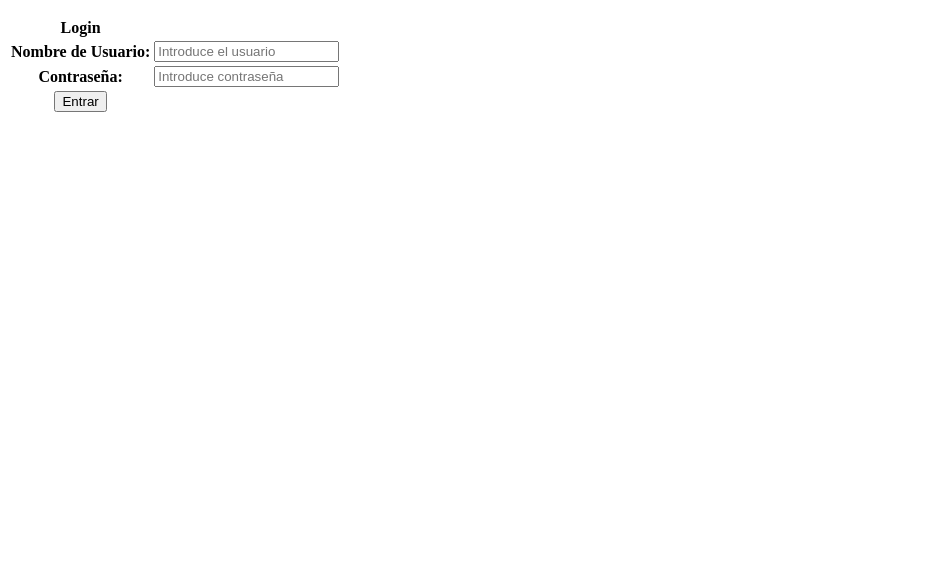
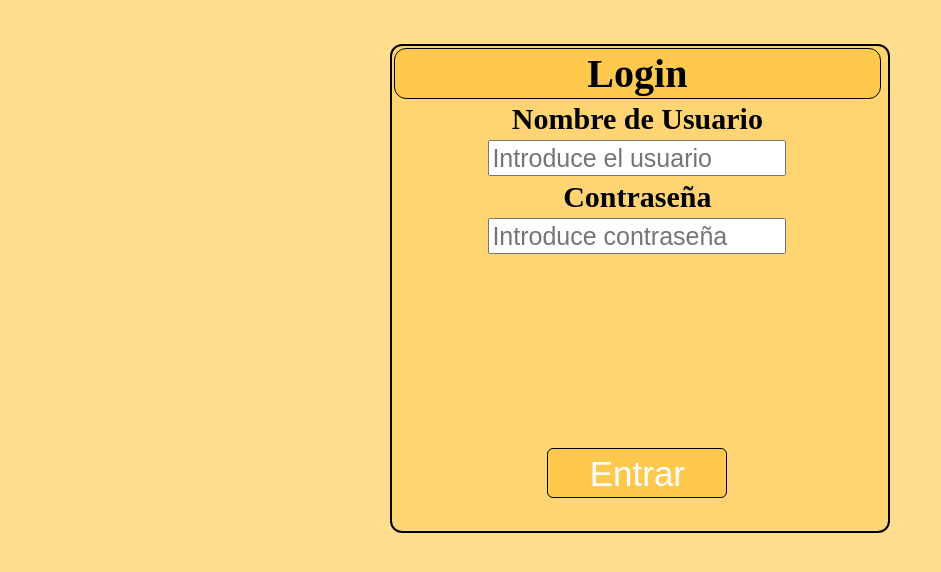
Before and after one commit to Jesus-coder/Proyecto1, a PHP site: page / in a window 1280 px wide. Shown: the top 572 px of the page, without its empty margins (0-941 px from the left). Run offline with PHP 8.4, Linux system fonts and the light colour scheme; lists and menus that the app fills with data are empty.

Commit message:
login mejorado

```diff
--- a/index.php
+++ b/index.php
@@ -11,17 +11,20 @@ and open the template in the editor.
     </head>
     <script type="text/javascript" src="js/codigo.js">
     </script>
-    <body>
-        <p id="alerta" class="alerta" style='text-align: center' ></p>
+    <body style="background-color: #FFDE90">
+        <center>
+        <br><br>
         <form id='login' action='login.proc.php' method='post' accept-charset='UTF-8' onsubmit = "return ValidacionLogin()">
-                <table>
+                <table style="border: solid 2px;border-radius: 12px; background-color: #FFD472; width: 500px;  ">
                     <tr>
-                        <th><legend>Login</legend></th>
+                        <th style="background-color: #FFC94D; border: 1px solid; border-radius: 12px;"><legend style="font-size: 40px;">Login</legend></th>
                         <th><input type='hidden' name='submitted' id='submitted' value='1'/></th>
                     </tr>
                     <tr>
-                        <th><label for='username' >Nombre de Usuario:</label></th>
-                        <th><input type='text' placeholder="Introduce el usuario" pattern="[a-z]{1,15}" name='username' id='username'  value="<?php
+                        <th style="font-size: 30px;"><label for='username' >Nombre de Usuario</label></th>
+                        </tr>
+                        <tr>
+                        <th><input style="width: 290px; height: 30px; font-size: 25px;" type='text' placeholder="Introduce el usuario" pattern="[a-z]{1,15}" name='username' id='username'  value="<?php
                                 if (isset($_GET['us'])) {
                                     $user=$_GET['us'];
                                     echo "$user";
@@ -29,13 +32,18 @@ and open the template in the editor.
                         ?>" maxlength="50"/></th>
                     </tr>
                     <tr>
-                        <th><label for='password' >Contraseña:</label></th>
-                        <th><input type='password' placeholder="Introduce contraseña" name='password' id='password' maxlength="50"/></th>
+                        <th style="font-size: 30px;"><label for='password' >Contraseña</label></th>
                     </tr>
                     <tr>
-                        <th><button class="button" type="submit">Entrar</button></th></th>
+                        <th><input style="width: 290px; height: 30px; font-size: 25px;" type='password' placeholder="Introduce contraseña" name='password' id='password' maxlength="50"/></th>
+                    </tr>
+
+                    <tr>
+                        <th><button style="height: 50px; font-size: 35px; text-decoration: none;width: 180px;padding: 5px;color: white;background-color: #FFC94D;border-radius: 6px;border: 1px solid black; margin-top: 190px; margin-bottom: 30px;" class="button" type="submit">Entrar</button></th></th>
                     </tr>
                 </table>
+                <p style="font-size: 25px;" id="alerta" class="alerta"></p>
         </form>
+        </center>
     </body>
 </html>
```
